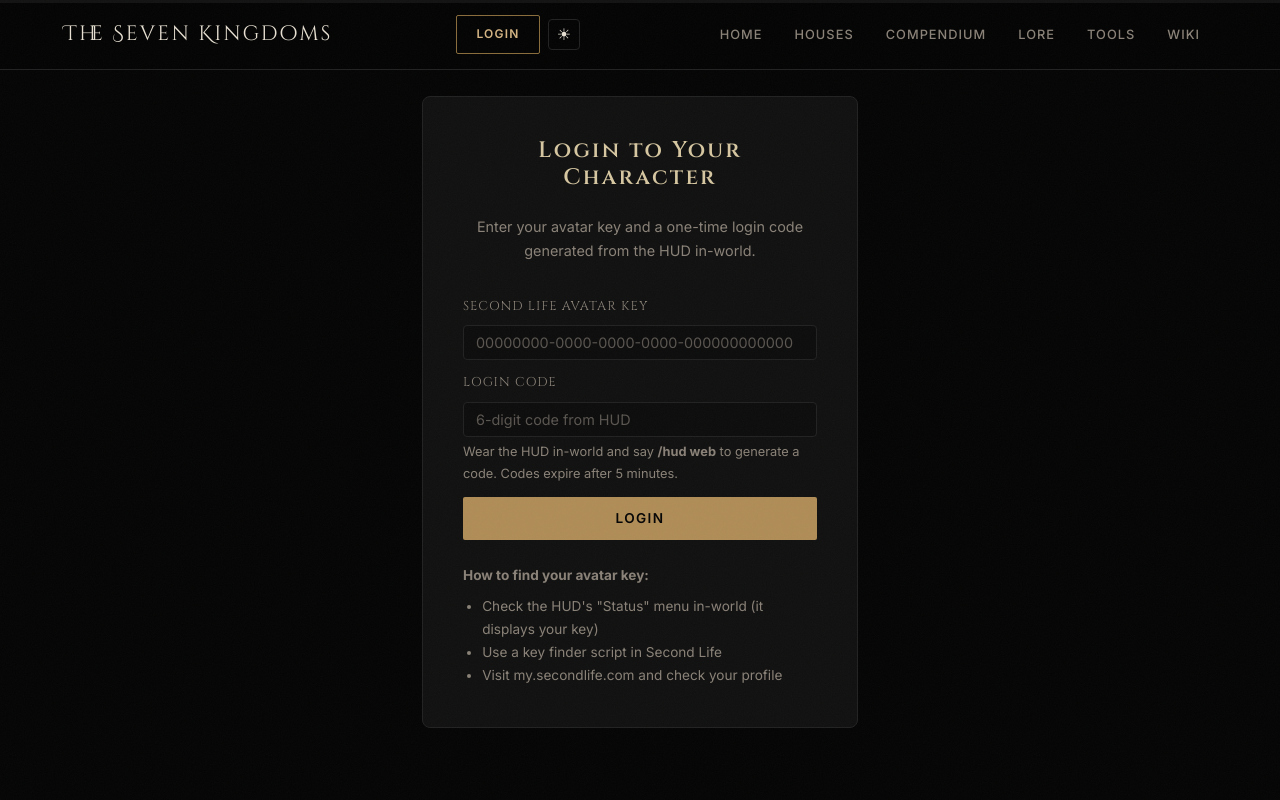
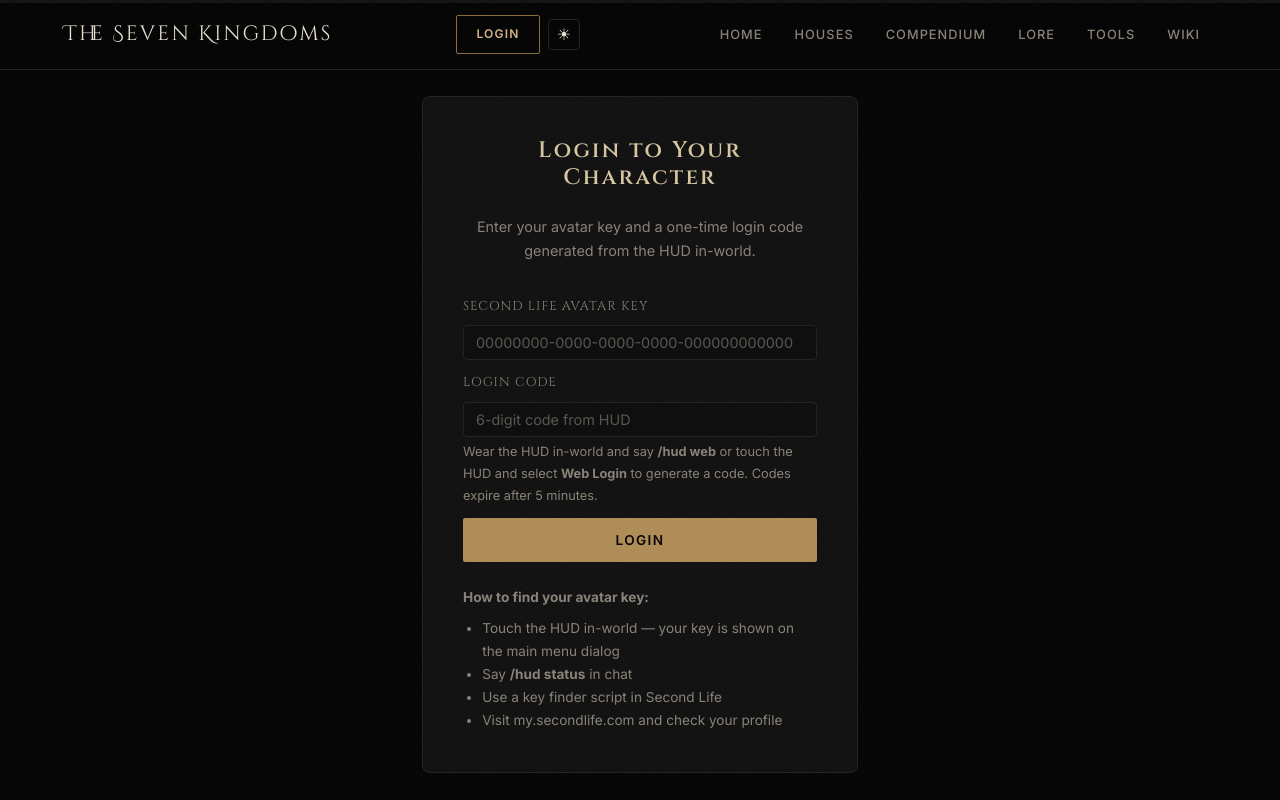
Before and after one commit to tichys/seven-kingdoms, a React (Vite) app: page /#/login in a window 1280 px wide. Shown: the top 800 px of the page. Built offline with nearby package versions, Linux system fonts and the light colour scheme.

Commit message:
Fix: add avatar key to HUD main menu, add Web Login button, update login help text

```diff
--- a/src/pages/Login.jsx
+++ b/src/pages/Login.jsx
@@ -84,7 +84,7 @@
               disabled={submitting}
             />
             <small className="text-muted" style={{ fontSize: '.8rem', display: 'block', marginTop: '.25rem' }}>
-              Wear the HUD in-world and say <strong>/hud web</strong> to generate a code.
+              Wear the HUD in-world and say <strong>/hud web</strong> or touch the HUD and select <strong>Web Login</strong> to generate a code.
               Codes expire after 5 minutes.
             </small>
           </div>
@@ -96,7 +96,8 @@
         <div className="login-help">
           <p><strong>How to find your avatar key:</strong></p>
           <ul>
-            <li>Check the HUD's "Status" menu in-world (it displays your key)</li>
+            <li>Touch the HUD in-world — your key is shown on the main menu dialog</li>
+            <li>Say <strong>/hud status</strong> in chat</li>
             <li>Use a key finder script in Second Life</li>
             <li>Visit my.secondlife.com and check your profile</li>
           </ul>
```
